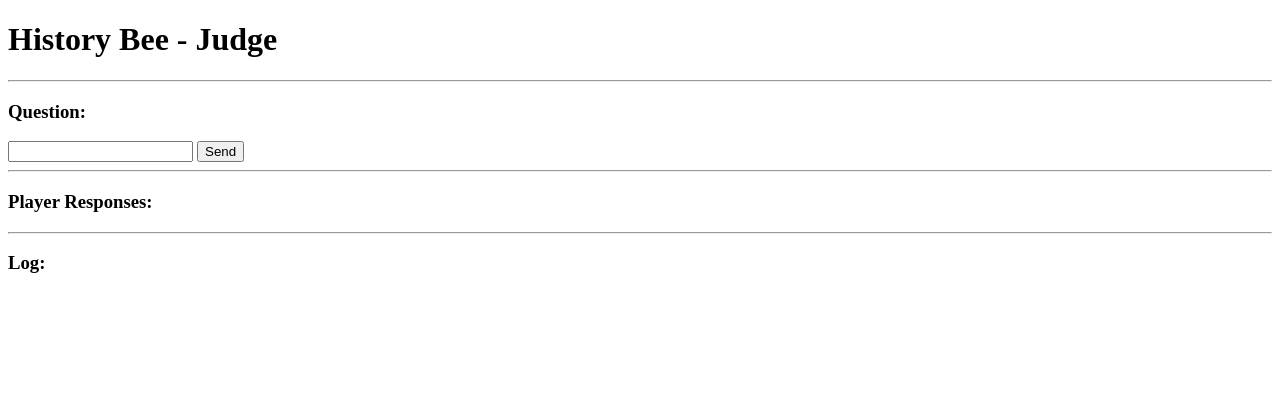
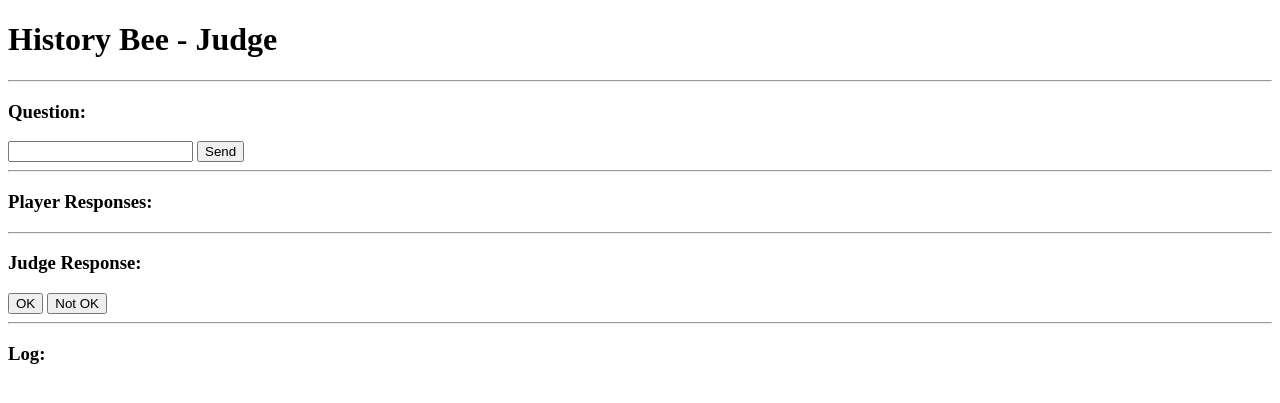
Before and after one commit to prathikh1998/PilesOfStonesGame, a Flask app: page / in a window 1280 px wide. Shown: the top 403 px of the page. Run offline with Flask 3, Linux system fonts and the light colour scheme; some libraries are stand-ins or nearby versions.

Commit message:
Add files via upload

```diff
--- a/templates/judge.html
+++ b/templates/judge.html
@@ -17,11 +17,24 @@
     <h3>Player Responses:</h3>
     <div id="response_div"></div>
     <hr>
+    <div id="judgment_div">
+        <h3>Judge Response:</h3>
+        <div id="judgment_buttons">
+            <button onclick="sendJudgment('OK')">OK</button>
+            <button onclick="sendJudgment('Not OK')">Not OK</button>
+        </div>
+        <div id="player_select_div" style="display: none;">
+            <label for="player_select">Select Player:</label>
+            <select id="player_select"></select>
+        </div>
+    </div>
+    <hr>
     <h3>Log:</h3>
     <div id="log_div"></div>
 
     <script>
         const socket = io();
+        let playerResponses = {};
 
         function updateScores(scores) {
             const scoresDiv = document.getElementById('scores');
@@ -43,19 +56,42 @@
         }
 
         function addResponse(response) {
+            playerResponses[response.player] = response.answer;
             const responseDiv = document.getElementById('response_div');
-            const responseText = `[${response.timestamp}, ${response.player}] ${response.answer}`;
-            const responseElement = document.createElement('p');
-            responseElement.innerText = responseText;
-            responseDiv.appendChild(responseElement);
+            responseDiv.innerHTML = '';
+            for (const [player, answer] of Object.entries(playerResponses)) {
+                const responseText = `[${player}] ${answer}`;
+                const responseElement = document.createElement('p');
+                responseElement.innerText = responseText;
+                responseDiv.appendChild(responseElement);
+            }
+            showPlayerSelect();
         }
 
-        function addLogEntry(entry) {
-            const logDiv = document.getElementById('log_div');
-            const logEntryText = `[${entry.timestamp}, ${entry.originator}] ${entry.message}`;
-            const logEntryElement = document.createElement('p');
-            logEntryElement.innerText = logEntryText;
-            logDiv.appendChild(logEntryElement);
+        function showPlayerSelect() {
+            const playerSelectDiv = document.getElementById('player_select_div');
+            playerSelectDiv.style.display = 'block';
+
+            const playerSelect = document.getElementById('player_select');
+            playerSelect.innerHTML = '';
+            for (const player of Object.keys(playerResponses)) {
+                const option = document.createElement('option');
+                option.value = player;
+                option.innerText = player;
+                playerSelect.appendChild(option);
+            }
+        }
+
+        function sendJudgment(response) {
+            const playerSelect = document.getElementById('player_select');
+            const selectedPlayer = playerSelect.options[playerSelect.selectedIndex].value;
+
+            const data = {
+                player: selectedPlayer,
+                response: response
+            };
+
+            socket.emit('judge_response', data);
         }
 
         socket.on('connect', () => {
@@ -70,13 +106,22 @@
             console.log('New question:', question);
         });
 
-        socket.on('judgment', (judgment) => {
-            console.log('Judgment:', judgment);
-            if (judgment.correct) {
-                console.log('Correct answer!');
-            } else {
-                console.log('Incorrect answer!');
+        socket.on('response', (response) => {
+            console.log('Response:', response);
+            addResponse(response);
+        });
+
+        socket.on('judge_response', (data) => {
+            const player = data.player;
+            const response = data.response;
+
+            const responseDiv = document.getElementById('response_div');
+            const playerResponse = responseDiv.querySelector(`p[data-player="${player}"]`);
+            if (playerResponse) {
+                playerResponse.innerText = `[${player}] ${playerResponses[player]} - Judge Response: ${response}`;
             }
+
+            showPlayerSelect();
         });
 
         socket.on('end_game', () => {
```
Also changed, not shown: templates/player.html (+7 -0 lines).
